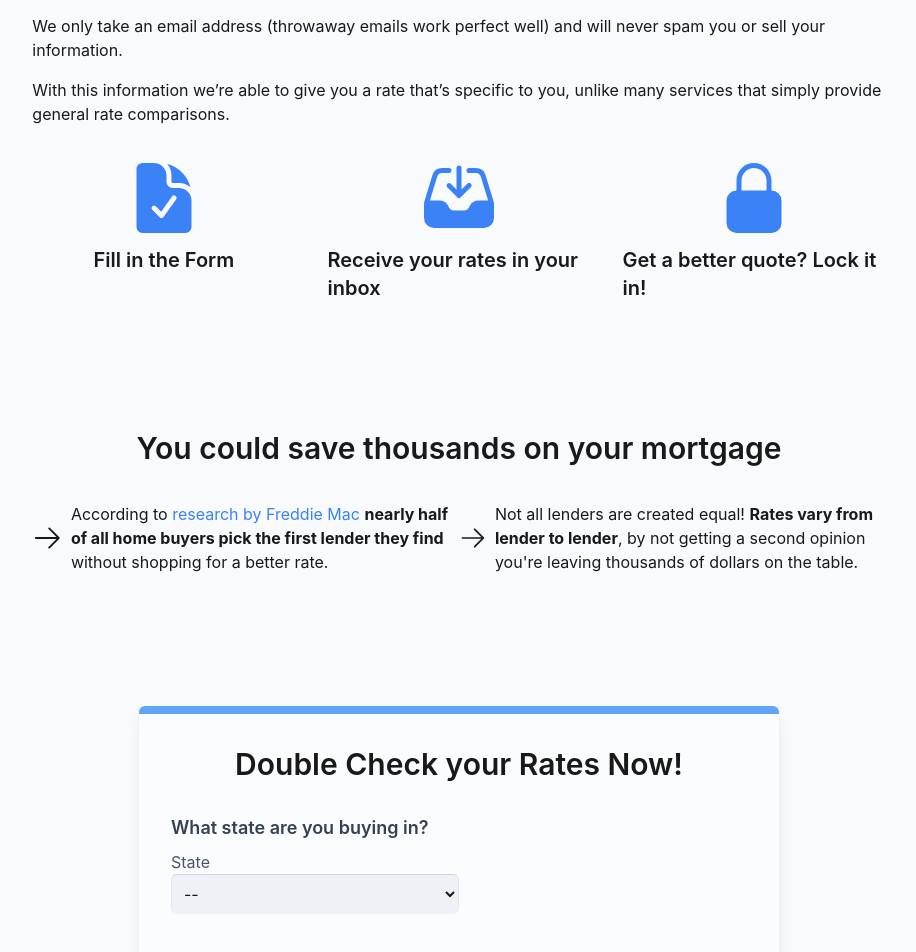
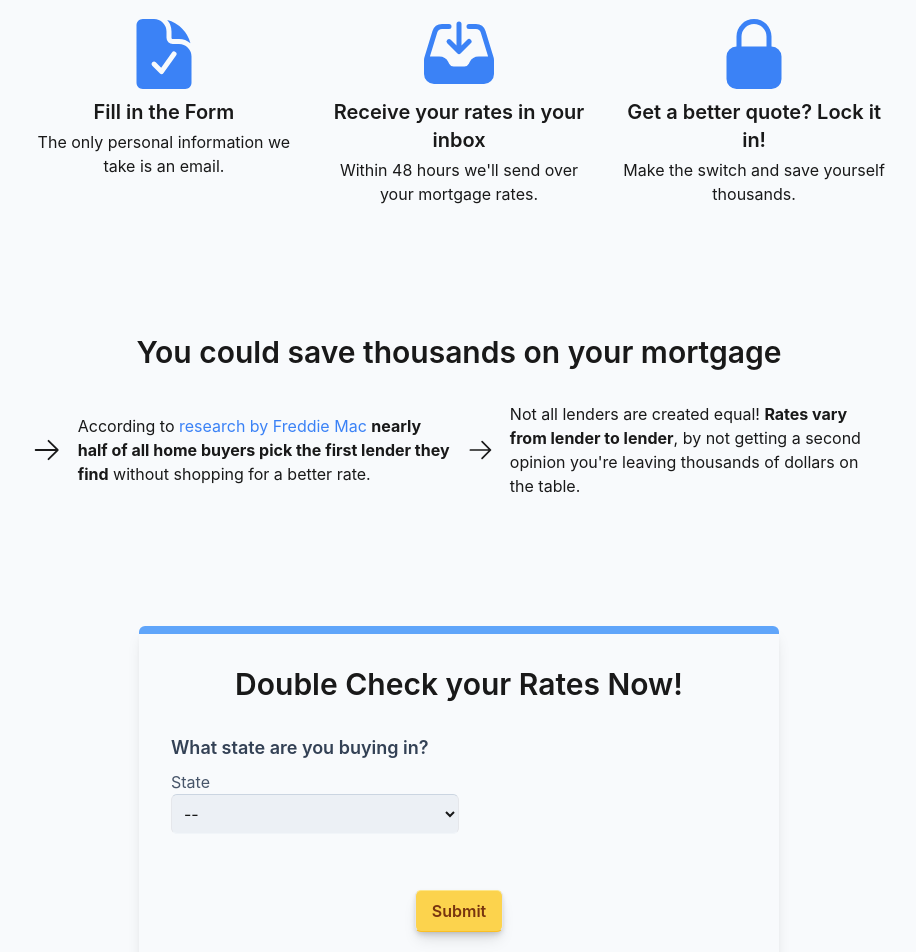
Before and after one commit to Uselysses/rate-checker, a Next.js app: page / in a window 1280 px wide. Shown: the part 600-1552 px from the top of the page, without its empty margins (181-1097 px from the left). Built offline with nearby package versions, Linux system fonts and the light colour scheme.

Commit message:
5th design pass

```diff
--- a/pages/index.tsx
+++ b/pages/index.tsx
@@ -5,14 +5,17 @@ import { DocumentCheckIcon, InboxArrowDownIcon, LockClosedIcon, ArrowRightIcon }
 const CARD_CONTENT = [
   {
     title: "Fill in the Form",
+    description: "The only personal information we take is an email.",
     heroIcon: <DocumentCheckIcon />
   },
   {
     title: "Receive your rates in your inbox",
+    description: "Within 48 hours we'll send over your mortgage rates.",
     heroIcon: <InboxArrowDownIcon/>
   },
   {
     title: "Get a better quote? Lock it in!",
+    description: "Make the switch and save yourself thousands.",
     heroIcon: <LockClosedIcon/>,
   },
 ]
@@ -41,14 +44,16 @@ const ERROR_MESSAGES = {
 type ExplainerCardProps = {
   title: string;
   heroIcon: JSX.Element;
+  description: string;
   key?: number;
 }
 
-const ExplainerCard = ({title, heroIcon}: ExplainerCardProps) => {
+const ExplainerCard = ({title, description, heroIcon}: ExplainerCardProps) => {
   return(
-    <div className="flex flex-col items-center space-y-2">
+    <div className="flex flex-col items-center space-y-1">
       <figure className="text-blue-500 w-20 h-20">{heroIcon}</figure>
-      <h3 className="font-semibold">{title}</h3>
+      <h3 className="font-semibold text-center">{title}</h3>
+      <p className="text-center">{description}</p>
     </div>
   )
 }
@@ -425,17 +430,6 @@ const Home: NextPage = () => {
 
       <section className="space-y-8">
         <h2 className="text-center">Double checking your rate is strings-free!</h2>
-        <div className="space-y-4">
-          <p>
-            We only take an email address (throwaway emails work perfect well) and
-            will never spam you or sell your information.
-          </p>
-          <p>
-            With this information we’re able to give you a rate that’s specific to
-            you, unlike many services that simply provide general rate comparisons.
-          </p>
-        </div>
-
         <div className="grid md:grid-cols-3 gap-8">
           {explainerCards}
         </div>
@@ -443,14 +437,14 @@ const Home: NextPage = () => {
 
       <section className="space-y-8">
         <h2 className="text-center">You could save thousands on your mortgage</h2>
-        <ul className="md:grid md:grid-cols-2 space-y-4 md:space-y-0">
-          <div className="flex space-x-2 items-center">
+        <ul className="md:grid md:grid-cols-2 space-y-4 md:space-y-0 md:gap-4">
+          <div className="flex space-x-4 items-center">
             <ArrowRightIcon className="h-20 w-20"/>
             <li>
               According to <a className="text-blue-500 hover:text-blue-400" href="https://www.freddiemac.com/research/insight/20180417-consumers-leaving-money">research by Freddie Mac</a> <strong>nearly half of all home buyers pick the first lender they find</strong> without shopping for a better rate.
             </li>
           </div>
-          <div className="flex space-x-2 items-center">
+          <div className="flex space-x-4 items-center">
             <ArrowRightIcon className="h-20 w-20"/>
             <li>
               Not all lenders are created equal! <strong>Rates vary from lender to lender</strong>, by not getting a second opinion you&apos;re leaving thousands of dollars on the table.
@@ -459,7 +453,7 @@ const Home: NextPage = () => {
         </ul>
       </section>
 
-      <section id="form" className="border-t-8 border-blue-400 rounded-md md:p-8 bg-white/50 md:max-w-screen-sm md:mx-auto shadow-lg p-4">
+      <section id="form" className="border-t-8 border-blue-400 rounded-md md:p-8 bg-slate-100/10 md:max-w-screen-sm md:mx-auto shadow-lg p-4">
         <h2 className="text-center">Double Check your Rates Now!</h2>
         <FormProvider {...methods}>
           <form onSubmit={methods.handleSubmit(onSubmit)} className="flex flex-col gap-4 md:mx-auto">
--- a/styles/globals.css
+++ b/styles/globals.css
@@ -30,7 +30,7 @@
     @apply p-2;
   }
   select, input[type="text"], input[type="email"] {
-    @apply bg-slate-200/50 border border-b border-t border-b-slate-100 border-t-slate-300 rounded-md;
+    @apply bg-slate-200/50 border border-b-slate-100 border-t-slate-300 rounded-md;
     @apply w-full;
     @apply p-2;
     @apply accent-blue-500;
@@ -65,7 +65,7 @@
 
   }
   .primary-button {
-    @apply border px-4 py-2 rounded-md bg-amber-300 border-amber-200 text-amber-900 font-semibold shadow-lg drop-shadow-md hover:bg-amber-200 hover:text-black/80 hover:shadow-xl;
+    @apply border border-t-amber-200 border-b-amber-400 px-4 py-2 rounded-md bg-amber-300 text-amber-900 font-semibold shadow-lg drop-shadow-md hover:bg-amber-200 hover:text-black/80 hover:shadow-xl;
   }
   .secondary-button {
     @apply border px-4 py-2 rounded-md bg-blue-500 text-white/90 font-semibold hover:bg-blue-400 hover:text-white hover:shadow-md;
```
